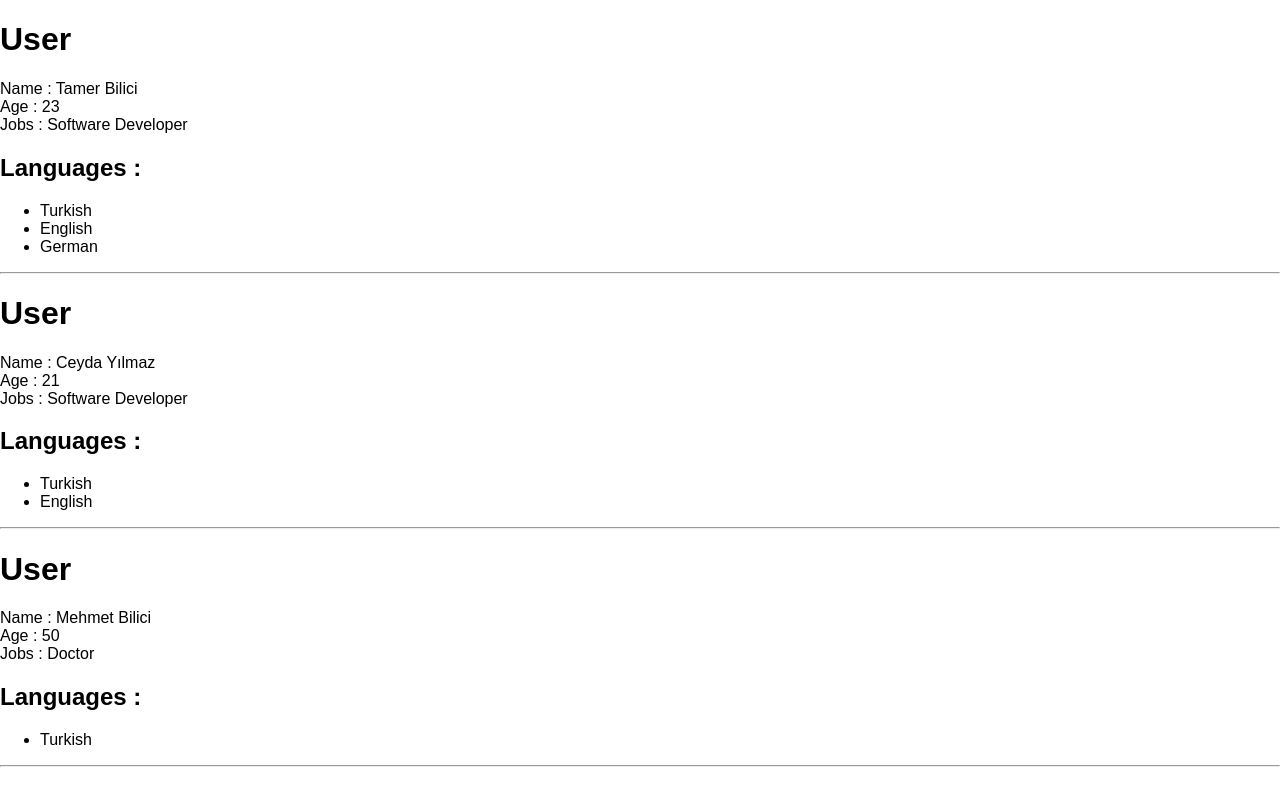
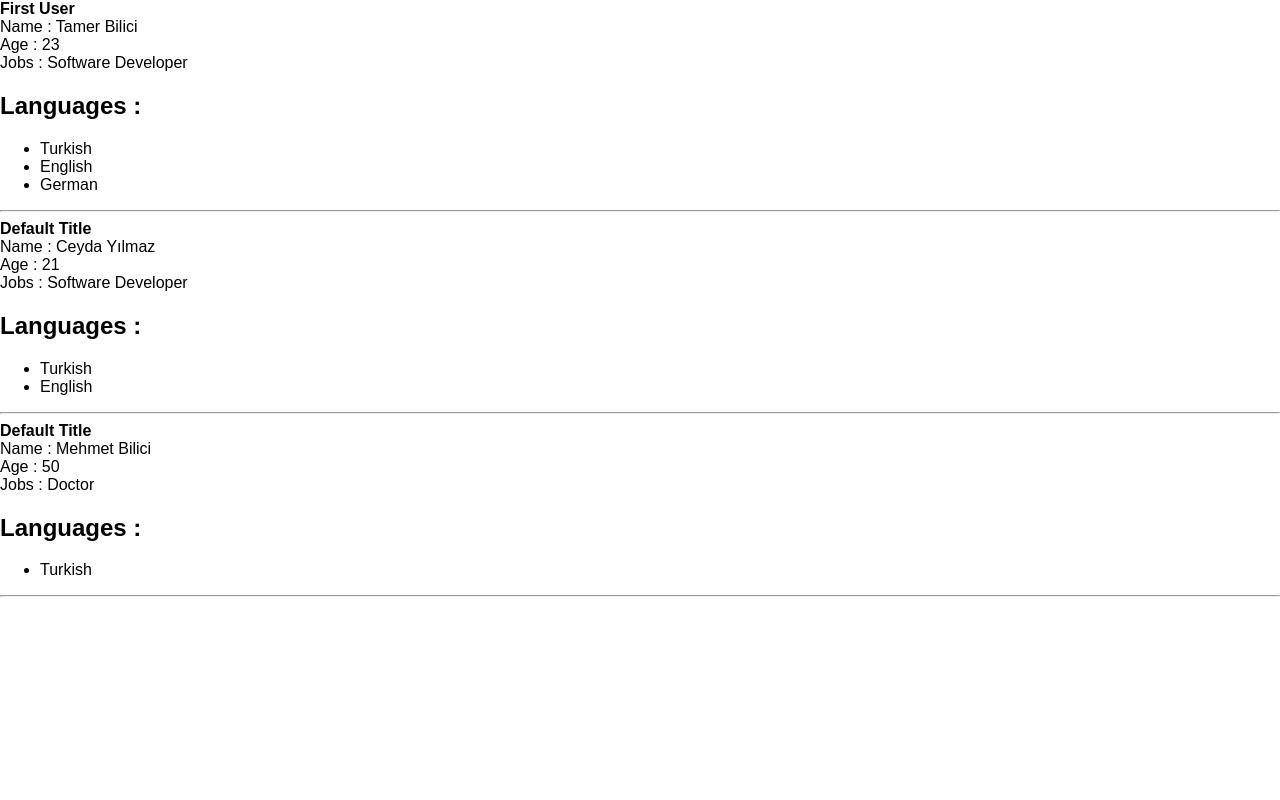
Before and after one commit to mtamerb/react-web-programming, a React (Create React App) app in the folder v1-hello-react/: page / in a window 1280 px wide. Built offline with nearby package versions, Linux system fonts and the light colour scheme.

Commit message:
default props

```diff
--- a/v1-hello-react/src/App.js
+++ b/v1-hello-react/src/App.js
@@ -32,7 +32,7 @@
                 {/*
                 <User data = {user}/>
 */}
-                <User data={user[0]}/>
+                <User title="First User" data={user[0]}/>
                 <User data={user[1]}/>
                 <User data={user[2]}/>
             </div>
--- a/v1-hello-react/src/components/User.js
+++ b/v1-hello-react/src/components/User.js
@@ -13,10 +13,9 @@
             </div>
         )*/
 
-    const {data} = props
+    const {data, title} = props
 
-    console.log(data.languages)
-    console.log(data)
+    console.log(data.title)
 
     if (!data) {
         return null;
@@ -28,7 +27,7 @@
             <div>Age : {props.age}</div>
             <div>Jobs : {props.jobs}</div>*/}
 
-            <h1>User </h1>
+            <strong>{title}</strong>
             <div>Name : {data.name}</div>
             <div>Age : {data.age}</div>
             <div>Jobs : {data.jobs}</div>
@@ -46,9 +45,13 @@
 
 User.propTypes = {
     data: PropTypes.shape({
-        name: PropTypes.string.isRequired,
+        name: PropTypes.string.isRequired, /* object : PropTypes.string*/
         age: PropTypes.number.isRequired,
+        jobs: PropTypes.string
     })
 };
 
+User.defaultProps = {
+    title: "Default Title"
+}
 export default User
```
